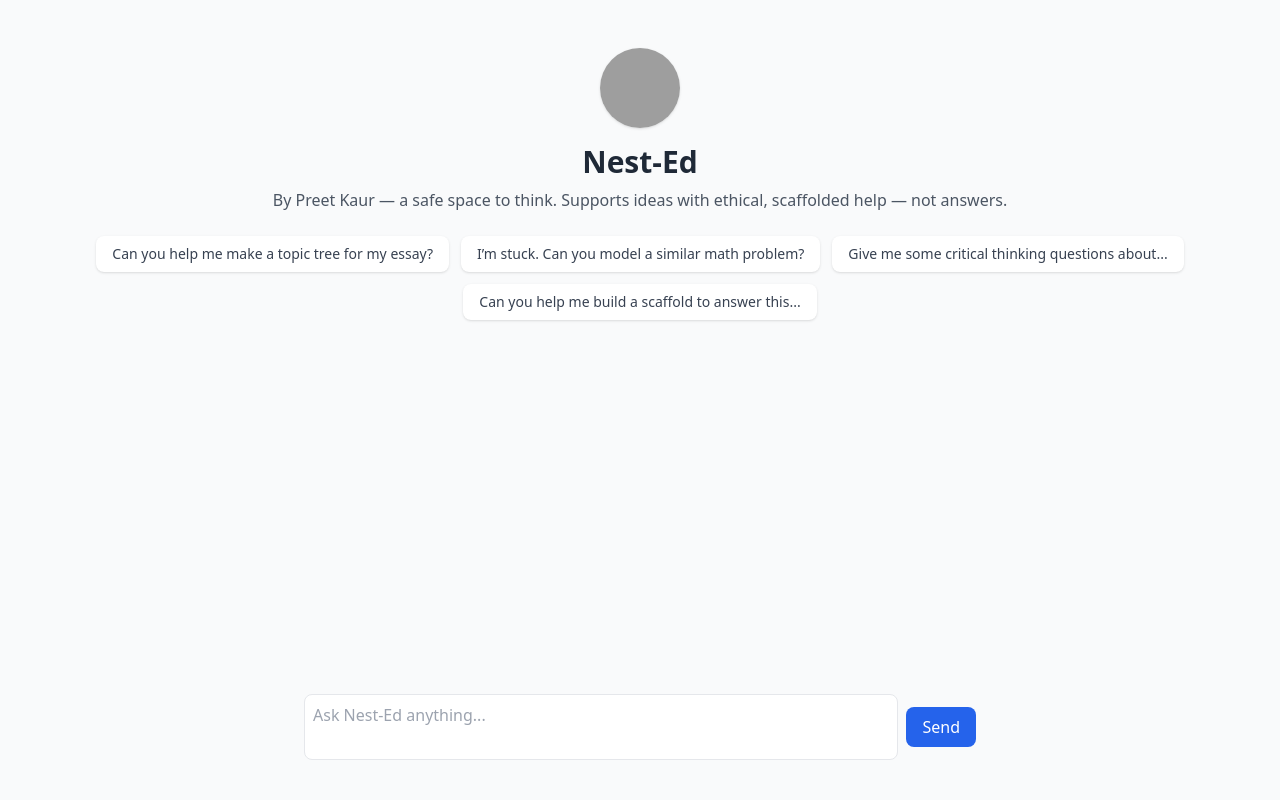
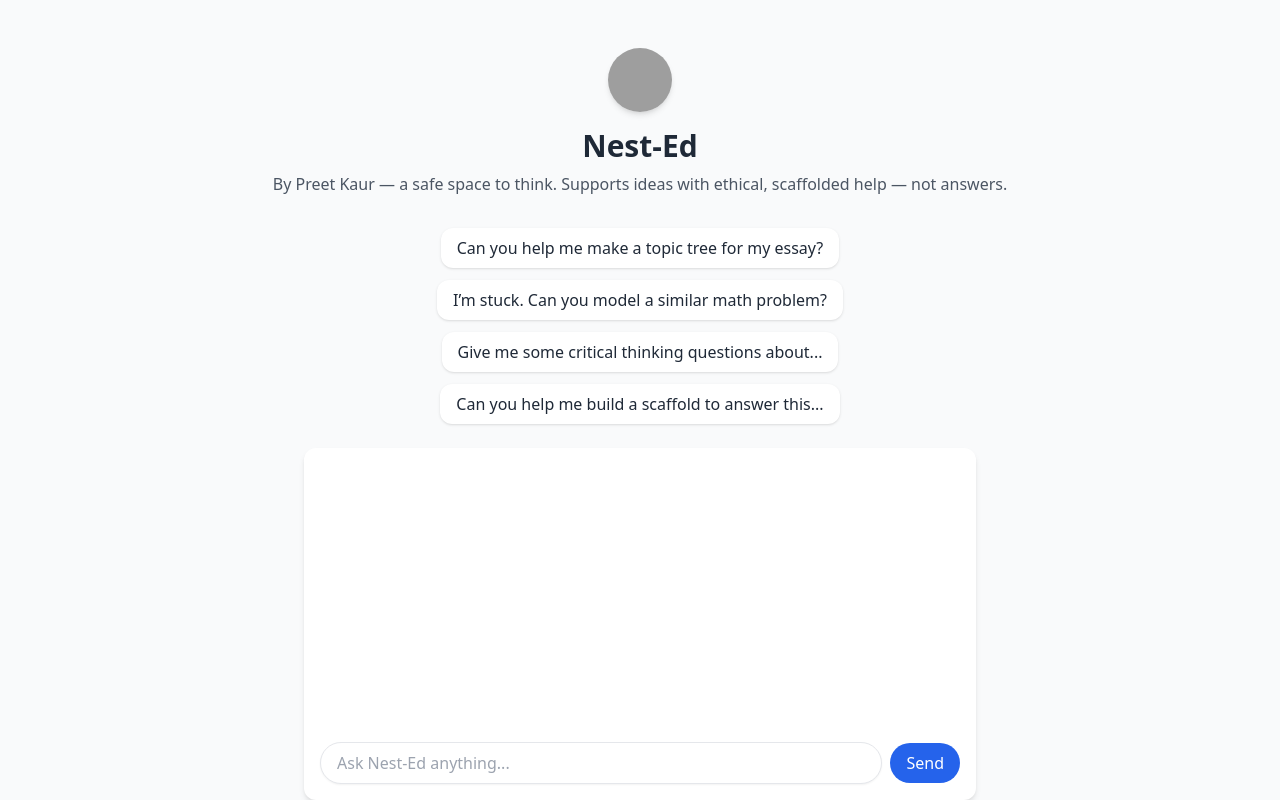
Before and after one commit to Nest-Ed/-nest-ed-platform, a Next.js app: page /chat in a window 1280 px wide. Built offline with nearby package versions, Linux system fonts and the light colour scheme; grey boxes are pictures that could not be loaded.

Commit message:
Update ChatBox.jsx

```diff
--- a/components/ChatBox.jsx
+++ b/components/ChatBox.jsx
@@ -1,112 +1,83 @@
-"use client"
-import { useState } from "react"
-import ReactMarkdown from "react-markdown"
+import { useState } from "react";
 
 export default function ChatBox() {
-  const [input, setInput] = useState("")
-  const [messages, setMessages] = useState([])
-  const [loading, setLoading] = useState(false)
+  const [messages, setMessages] = useState([]);
+  const [input, setInput] = useState("");
 
-  const sendMessage = async () => {
-    if (!input.trim()) return
-    const userMessage = { role: "user", content: input }
-    setMessages([...messages, userMessage])
-    setInput("")
-    setLoading(true)
-
-    try {
-      const res = await fetch("/api/chat", {
-        method: "POST",
-        headers: { "Content-Type": "application/json" },
-        body: JSON.stringify({ message: input }),
-      })
-
-      const data = await res.json()
-      const aiReply = { role: "assistant", content: data.response }
-      setMessages((prev) => [...prev, aiReply])
-    } catch (err) {
-      console.error("Error sending message:", err)
-    } finally {
-      setLoading(false)
-    }
-  }
-
-  const handleKeyDown = (e) => {
-    if (e.key === "Enter" && !e.shiftKey) {
-      e.preventDefault()
-      sendMessage()
-    }
-  }
+  const sendMessage = () => {
+    if (!input.trim()) return;
+    setMessages([...messages, { text: input, sender: "user" }]);
+    setInput("");
+  };
 
   return (
-    <div className="min-h-screen flex flex-col items-center justify-start bg-gray-50 text-gray-800 px-4 py-6">
-
-      {/* Header */}
-      <div className="text-center mt-6">
-        <img src="/logo.png" alt="Nest-Ed Logo" className="w-20 h-20 mx-auto mb-4 rounded-full shadow" />
-        <h1 className="text-3xl font-bold">Nest-Ed</h1>
+    <div className="flex flex-col items-center min-h-screen bg-gray-50 text-gray-800">
+      {/* Logo + Header */}
+      <div className="mt-12 text-center">
+        <img
+          src="/logo.png"
+          alt="Nest-Ed Logo"
+          className="w-16 h-16 mx-auto rounded-full shadow-md"
+        />
+        <h1 className="text-3xl font-bold mt-4">Nest-Ed</h1>
         <p className="text-gray-600 mt-2">
-          By Preet Kaur — a safe space to think. Supports ideas with ethical, scaffolded help — not answers.
+          By Preet Kaur — a safe space to think. Supports ideas with ethical,
+          scaffolded help — not answers.
         </p>
       </div>
 
-      {/* Suggestion Buttons */}
-      {messages.length === 0 && (
-        <div className="flex flex-wrap gap-3 mt-6 justify-center">
+      {/* Example prompts */}
+      <div className="flex flex-wrap gap-3 justify-center mt-8 max-w-3xl">
         {[
           "Can you help me make a topic tree for my essay?",
           "I’m stuck. Can you model a similar math problem?",
           "Give me some critical thinking questions about...",
           "Can you help me build a scaffold to answer this...",
-          ].map((suggestion, idx) => (
+        ].map((prompt, idx) => (
           <button
             key={idx}
-              onClick={() => setInput(suggestion)}
-              className="px-4 py-2 bg-white rounded-lg shadow hover:bg-gray-100 transition text-sm text-gray-700"
+            onClick={() => setInput(prompt)}
+            className="px-4 py-2 bg-white rounded-xl shadow hover:bg-gray-100 transition"
           >
-              {suggestion}
+            {prompt}
           </button>
         ))}
       </div>
-      )}
 
-      {/* Chat Messages */}
-      <div className="flex-1 w-full max-w-2xl mt-6 space-y-4 overflow-y-auto">
+      {/* Chat area */}
+      <div className="flex flex-col w-full max-w-2xl flex-grow mt-6 p-4 bg-white rounded-xl shadow-md">
+        <div className="flex-1 overflow-y-auto space-y-3">
           {messages.map((msg, idx) => (
             <div
               key={idx}
-            className={`p-3 rounded-lg max-w-[80%] ${
-              msg.role === "user"
-                ? "bg-blue-100 self-end ml-auto text-right"
-                : "bg-gray-100 self-start mr-auto text-left"
+              className={`p-3 rounded-lg max-w-xs ${
+                msg.sender === "user"
+                  ? "bg-blue-100 ml-auto"
+                  : "bg-gray-200 mr-auto"
               }`}
             >
-            <ReactMarkdown>{msg.content}</ReactMarkdown>
+              {msg.text}
             </div>
           ))}
-
-        {loading && (
-          <div className="italic text-gray-500 text-sm">Nest-Ed is thinking...</div>
-        )}
         </div>
 
-      {/* Input Bar */}
-      <div className="w-full max-w-2xl flex items-center mt-6 mb-4">
-        <textarea
-          rows="2"
-          className="flex-1 border rounded-lg p-2 mr-2 resize-none focus:outline-none focus:ring-2 focus:ring-blue-500"
-          placeholder="Ask Nest-Ed anything..."
+        {/* Input box */}
+        <div className="flex items-center gap-2 mt-4">
+          <input
+            type="text"
             value={input}
             onChange={(e) => setInput(e.target.value)}
-          onKeyDown={handleKeyDown}
+            placeholder="Ask Nest-Ed anything..."
+            className="flex-grow px-4 py-2 border rounded-full shadow-sm focus:outline-none focus:ring-2 focus:ring-blue-500"
           />
           <button
             onClick={sendMessage}
-          className="bg-blue-600 text-white px-4 py-2 rounded-lg hover:bg-blue-700 transition"
+            className="px-4 py-2 bg-blue-600 text-white rounded-full hover:bg-blue-700 transition"
           >
             Send
           </button>
         </div>
       </div>
-  )
+    </div>
+  );
 }
```
Lines whose indentation alone changed are shown as unchanged.
